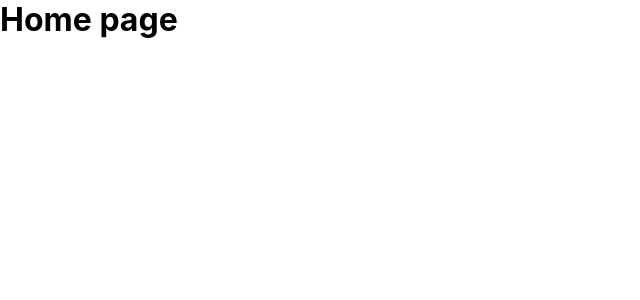
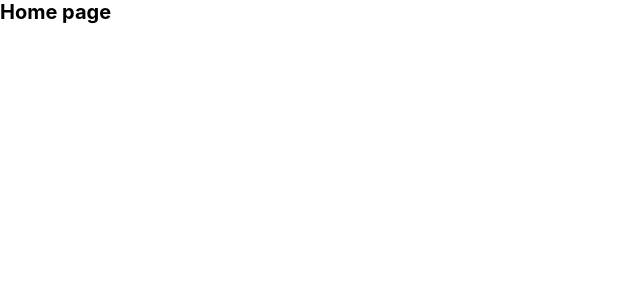
Before and after one commit to paigelester/spacelaunchwebsite, a React (Create React App) app: page / in a window 1280 px wide. Shown: the top 300 px of the page, without its empty margins (0-640 px from the left). Built offline with nearby package versions, Linux system fonts and the light colour scheme.

Commit message:
Added initial base css.

```diff
--- a/src/styles/base/_base.scss
+++ b/src/styles/base/_base.scss
@@ -1,4 +1,14 @@
 *, *::before, *::after {
     margin: 0;
     padding: 0;
+    box-sizing: inherit;
 }
+
+html {
+    // This defines what 1rem is
+    font-size: 62.5%;
+}
+
+body {
+    box-sizing: border-box;
+}
```
